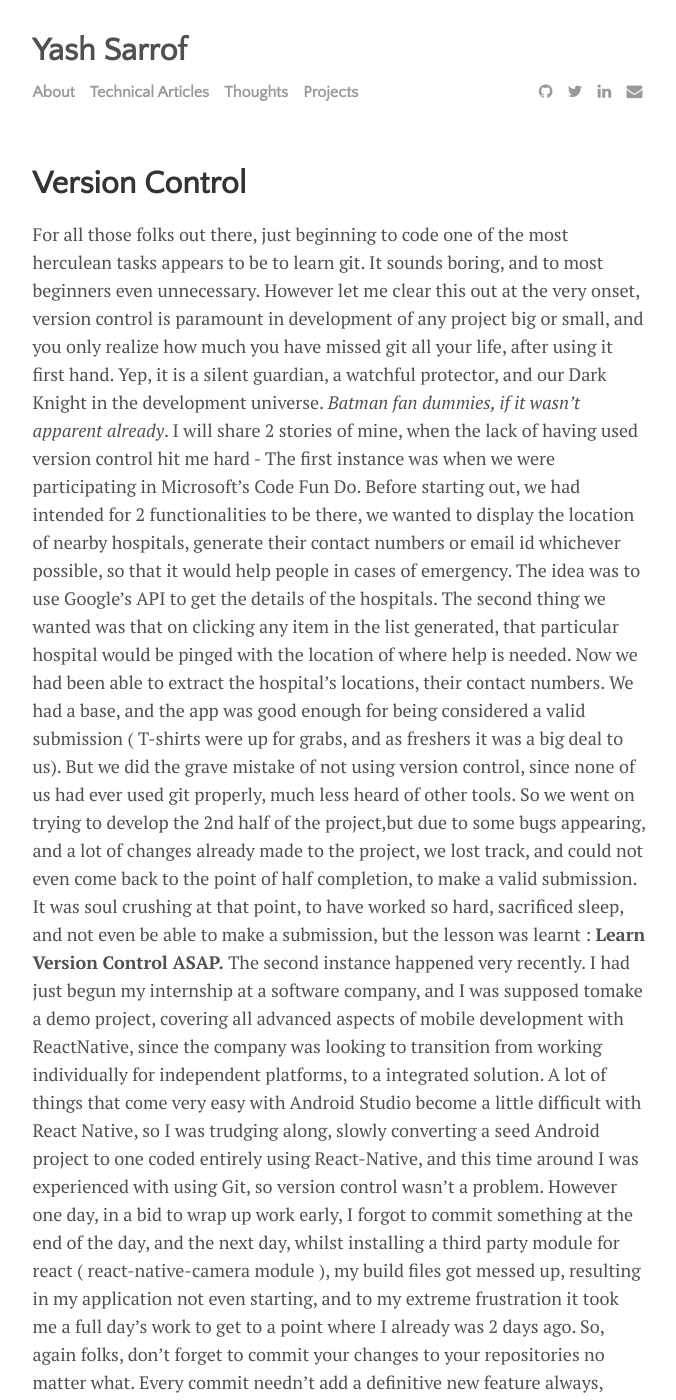
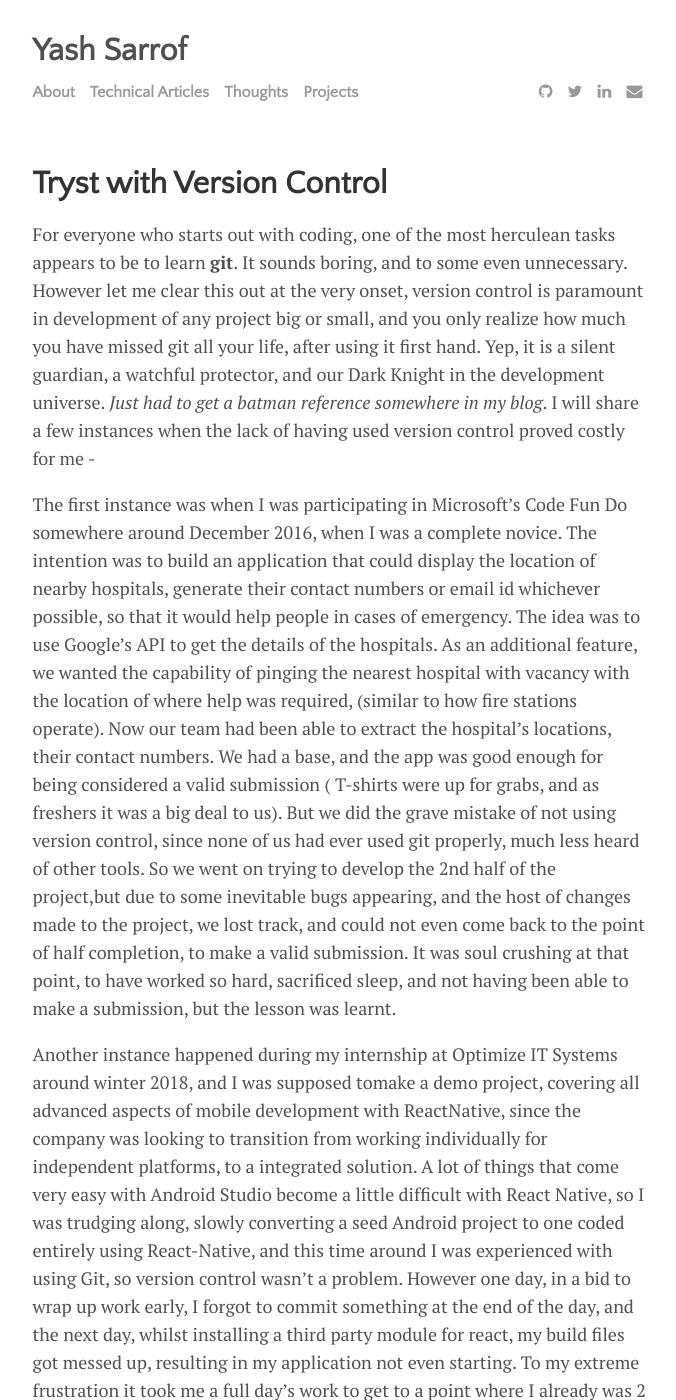
Before and after one commit to yashYRS/yashYRS.github.io, a Jekyll site: the page built from _posts/Experiences/2018-12-07-version-control.md, in a window 1280 px wide and 1400 px high. Shown: the whole window, without its empty margins (300-976 px from the left). Built offline with Jekyll 4.4.1, drawn with Linux system fonts in a browser that asks for light colours; some of the changed text lies outside the part shown.

Commit message:
Updated README, and rectified mistakes in an old post

```diff
--- a/_posts/Experiences/2018-12-07-version-control.md
+++ b/_posts/Experiences/2018-12-07-version-control.md
@@ -1,12 +1,17 @@
 ---
 layout : "post"
-title : "Version Control"
+title : "Tryst with Version Control"
 date : 2018-12-07
 categories : experiences
 ---
 
-For all those folks out there, just beginning to code one of the most herculean tasks appears to be to learn git. It sounds boring, and to most beginners even unnecessary. However let me clear this out at the very onset, version control is paramount in development of any project big or small, and you only realize how much you have missed git all your life, after using it first hand. Yep, it is a silent guardian, a watchful protector, and our Dark Knight in the development universe.  *Batman fan dummies, if it wasn't apparent already*. I will share 2 stories of mine, when the lack of having used version control hit me hard -
-The first instance was when we were participating in Microsoft's Code Fun Do. Before starting out, we had intended for 2 functionalities to be there,  we wanted to display the location of nearby hospitals, generate their contact numbers or email id whichever possible, so that it would help people in cases of emergency. The idea was to use Google's API to get the details of the hospitals. The second thing we wanted was that on clicking any item in the list generated, that particular hospital would be pinged with the location of where help is needed. Now we had been able to extract the hospital's locations, their contact numbers. We had a base, and the app was good enough for being considered a valid submission ( T-shirts were up for grabs, and as freshers it was a big deal to us). But we did the grave mistake of not using version control, since none of us had ever used git properly, much less heard of other tools. So we went on trying to develop the 2nd half of the project,but due to some bugs appearing, and a lot of changes already made to the project, we lost track, and could not even come back to the point of half completion, to make a valid submission. It was soul crushing at that point, to have worked so hard, sacrificed sleep, and not even be able to make a submission, but the lesson was learnt : **Learn Version Control ASAP.**
-The second instance happened very recently. I had just begun my internship at a software company, and I was supposed tomake a demo project, covering all advanced aspects of mobile development with ReactNative, since the company was looking to transition from working individually for independent platforms, to a integrated solution. A lot of things that come very easy with Android Studio become a little difficult with React Native, so I was trudging along, slowly converting a seed Android project to one coded entirely using React-Native, and this time around I was experienced with using Git, so version control wasn't a problem. However one day, in a bid to wrap up work early, I forgot to commit something at the end of the day, and the next day, whilst installing a third party module for react ( react-native-camera module ), my build files got messed up, resulting in my application not even starting, and to my extreme frustration it took me a full day's work to get to a point where I already was 2 days ago. So, again folks, don't forget to commit your changes to your repositories no matter what. Every commit needn't add a definitive new feature always, minor bug fixes must be committed as soon as you fix them, even commit your changes, if you fix typos. So there's your second lesson : **Commit Your Changes**
+For everyone who starts out with coding, one of the most herculean tasks appears to be to learn **git**. It sounds boring, and to some even unnecessary. However let me clear this out at the very onset, version control is paramount in development of any project big or small, and you only realize how much you have missed git all your life, after using it first hand. Yep, it is a silent guardian, a watchful protector, and our Dark Knight in the development universe.  *Just had to get a batman reference somewhere in my blog*. I will share a few instances when the lack of having used version control proved costly for me  -
+
+The first instance was when I was participating in Microsoft's Code Fun Do somewhere around December 2016, when I was a complete novice. The intention was to build an application that could display the location of nearby hospitals, generate their contact numbers or email id whichever possible, so that it would help people in cases of emergency. The idea was to use Google's API to get the details of the hospitals. As an additional feature, we wanted the capability of pinging the nearest hospital with vacancy with the location of where help was required, (similar to how fire stations operate). Now our team had been able to extract the hospital's locations, their contact numbers. We had a base, and the app was good enough for being considered a valid submission ( T-shirts were up for grabs, and as freshers it was a big deal to us). But we did the grave mistake of not using version control, since none of us had ever used git properly, much less heard of other tools. So we went on trying to develop the 2nd half of the project,but due to some inevitable bugs appearing, and the host of changes made to the project, we lost track, and could not even come back to the point of half completion, to make a valid submission. It was soul crushing at that point, to have worked so hard, sacrificed sleep, and not having been able to make a submission, but the lesson was learnt.
+
+Another instance happened during my internship at Optimize IT Systems around winter 2018, and I was supposed tomake a demo project, covering all advanced aspects of mobile development with ReactNative, since the company was looking to transition from working individually for independent platforms, to a integrated solution. A lot of things that come very easy with Android Studio become a little difficult with React Native, so I was trudging along, slowly converting a seed Android project to one coded entirely using React-Native, and this time around I was experienced with using Git, so version control wasn't a problem. However one day, in a bid to wrap up work early, I forgot to commit something at the end of the day, and the next day, whilst installing a third party module for react, my build files got messed up, resulting in my application not even starting. To my extreme frustration it took me a full day's work to get to a point where I already was 2 days ago. Post that, I have never ever made the mistake of not committing my changes ever again. I realized that every commit needn't add a definitive new feature, minor bug fixes should be committed as well. \*
+
 
 All in all, don't postpond learning Git ( or any other Version Control System that you may deem fit ). At the very onset it does not look like a very potent tool, but as you go ahead, you will realize that it is invariably a part of every project that you make.
+
+\*PS: Not so sure, about the commits that fix typos ;)
```
Also changed, not shown: README.md.
